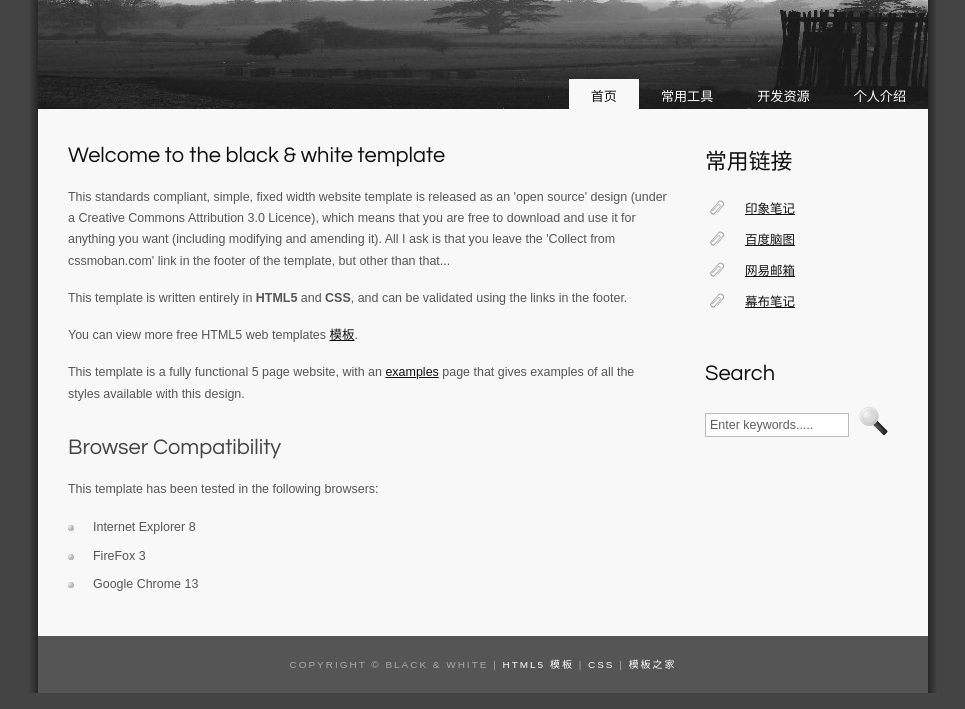
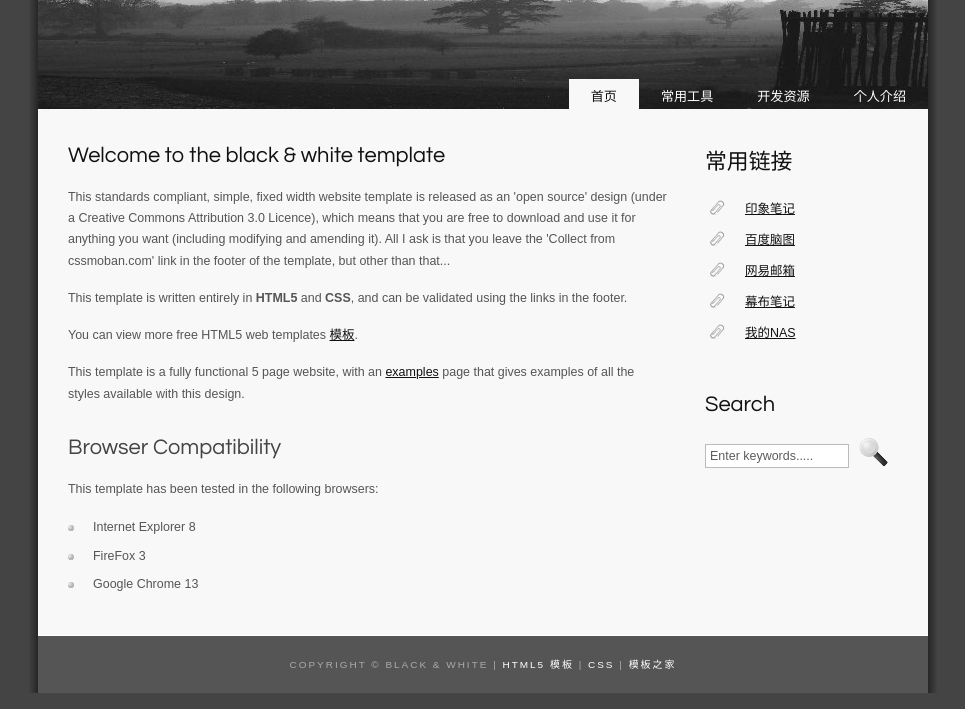
Before and after one commit to shwdbd/shwdbd.github.io, a plain HTML site: page docs/index.html in a window 1280 px wide. Shown: the part 91-800 px from the top of the page, without its empty margins (157-1122 px from the left). Drawn offline with Linux system fonts and the light colour scheme.

Commit message:
添加我的NAS的链接

```diff
--- a/docs/index.html
+++ b/docs/index.html
@@ -38,6 +38,7 @@
           <li><a target="_blank" href="https://naotu.baidu.com/">百度脑图</a></li>
           <li><a target="_blank" href="https://mail.163.com/">网易邮箱</a></li>
           <li><a target="_blank" href="https://mubu.com/">幕布笔记</a></li>
+          <li><a target="_blank" href="http://shwangjj.quickconnect.to/">我的NAS</a></li>
         </ul>
         <h3>Search</h3>
         <form method="post" action="#" id="search_form">
```
